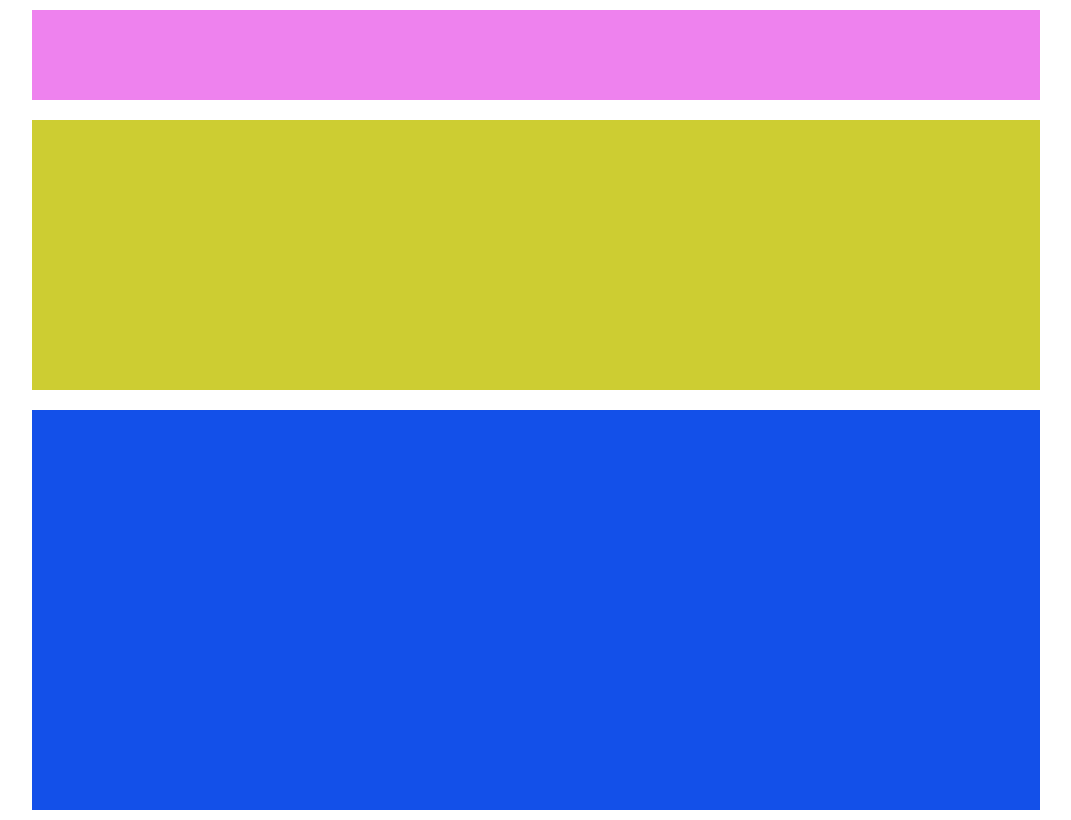
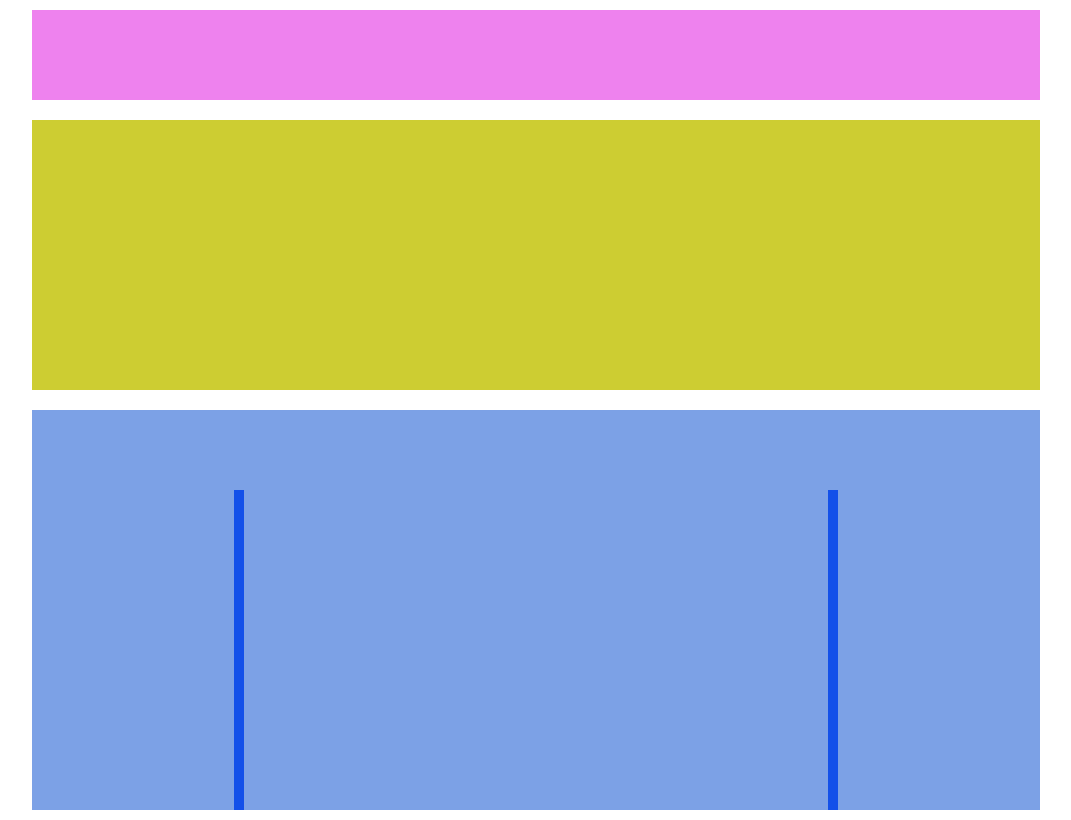
Before and after one commit to alelui/htmlcss-struttura-wp, a plain HTML site: page index.html in a window 1280 px wide. Shown: the whole page, without its empty margins (104-1175 px from the left). Drawn offline with Linux system fonts and the light colour scheme.

Commit message:
main bottom

```diff
--- a/css/style.css
+++ b/css/style.css
@@ -19,8 +19,7 @@ main:after {
     content: "";
     display: table;
     clear: both;
-  }
-
+}
 .right{
     float: right;
 }
@@ -29,9 +28,11 @@ main:after {
 }
 
 
-/* *** DEBUG *** */
 
 
+/* ****** DEBUG ****** */
+
+/* *** DEBUG HEADER *** */
 .debug .header-top{
     height: 90px;
     background-color: violet;
@@ -41,6 +42,25 @@ main:after {
     height: 270px;
     background-color: rgb(205, 205, 50);
 }
+
+/* *** DEBUG MAIN *** */
+.debug .main-top{
+    height: 20%;
+    background-color: rgb(124, 161, 230);
+}
+
+.debug .column{
+    height: 80%;
+    background-color: rgb(124, 161, 230);
+}
+
+.debug .content{
+    height: 80%;
+    background-color: rgb(124, 161, 230);
+}
+
+
+
 
 
 /* *** HEADER *** */
@@ -64,4 +84,23 @@ main{
     height: 400px;
 }
 
+.main-top{
+    width: 100%;
+}
+
+.main-bottom{
+    width: 100%;
+    margin-bottom: 1px;
+}
+
+.column{
+    width: 20%;
+}
+
+.content{
+    width: 58%;
+    margin: 0 1%;
+}
+
+
 /* *** FOOTER *** */
--- a/index.html
+++ b/index.html
@@ -21,12 +21,13 @@
 
     </header>
 
-    <main>
+    <main class="debug">
 
         <div class="main-top"></div>
-        <aside class="left"></aside>
-        <div class="content"></div>
-        <aside class="right"></aside>
+
+        <aside class="column left"></aside>
+        <div class="content left"></div>
+        <aside class="column right"></aside>
 
     </main>
 
```
